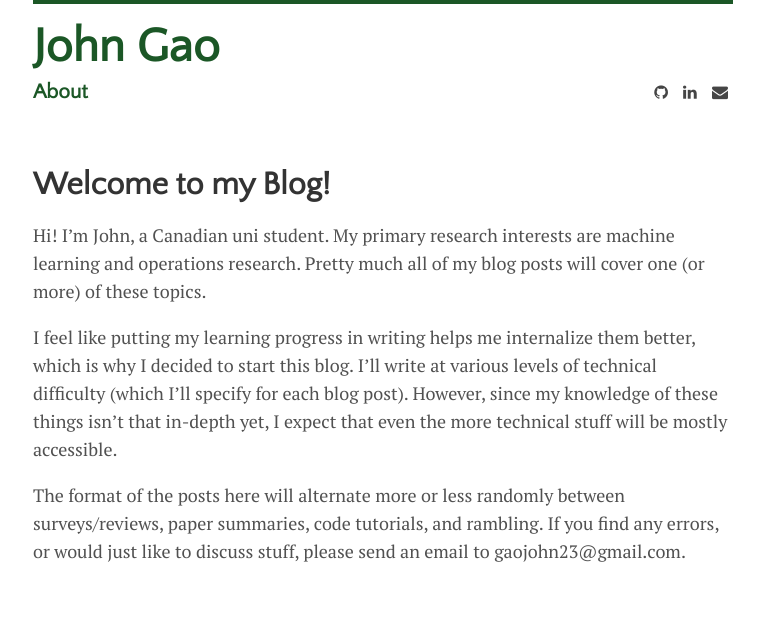
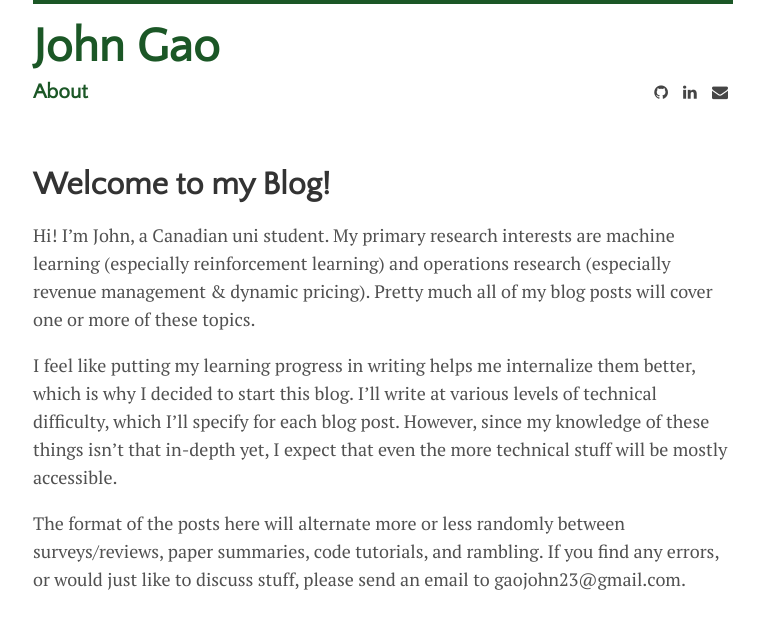
Before and after one commit to johngao2/johngao2.github.io, a Jekyll site: the page built from menu/about.md, in a window 1280 px wide. Shown: the top 629 px of the page, without its empty margins (257-1021 px from the left). Built offline with Jekyll 4.4.1, drawn with Linux system fonts in a browser that asks for light colours.

```diff
--- /dev/null
+++ b/CNAME
@@ -0,0 +1 @@
+johngao.com
--- a/menu/about.md
+++ b/menu/about.md
@@ -3,8 +3,8 @@ layout: page
 title: Welcome to my Blog!
 ---
 
-Hi! I'm John, a Canadian uni student. My primary research interests are machine learning and operations research. Pretty much all of my blog posts will cover one (or more) of these topics.
+Hi! I'm John, a Canadian uni student. My primary research interests are machine learning (especially reinforcement learning) and operations research (especially revenue management & dynamic pricing). Pretty much all of my blog posts will cover one or more of these topics.
 
-I feel like putting my learning progress in writing helps me internalize them better, which is why I decided to start this blog. I'll write at various levels of technical difficulty (which I'll specify for each blog post). However, since my knowledge of these things isn't that in-depth yet, I expect that even the more technical stuff will be mostly accessible.
+I feel like putting my learning progress in writing helps me internalize them better, which is why I decided to start this blog. I'll write at various levels of technical difficulty, which I'll specify for each blog post. However, since my knowledge of these things isn't that in-depth yet, I expect that even the more technical stuff will be mostly accessible.
 
 The format of the posts here will alternate more or less randomly between surveys/reviews, paper summaries, code tutorials, and rambling. If you find any errors, or would just like to discuss stuff, please send an email to gaojohn23@gmail.com.
```
